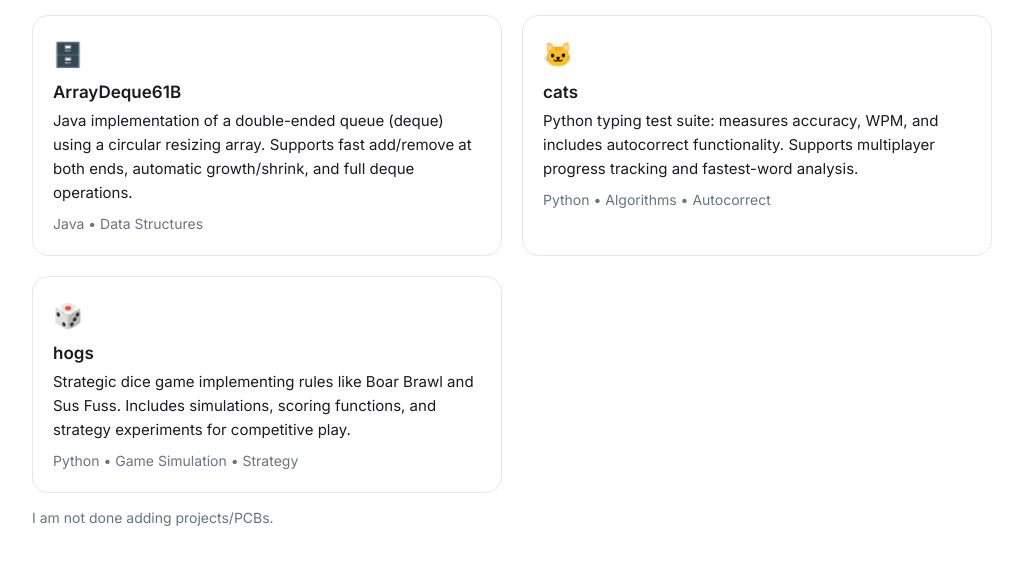
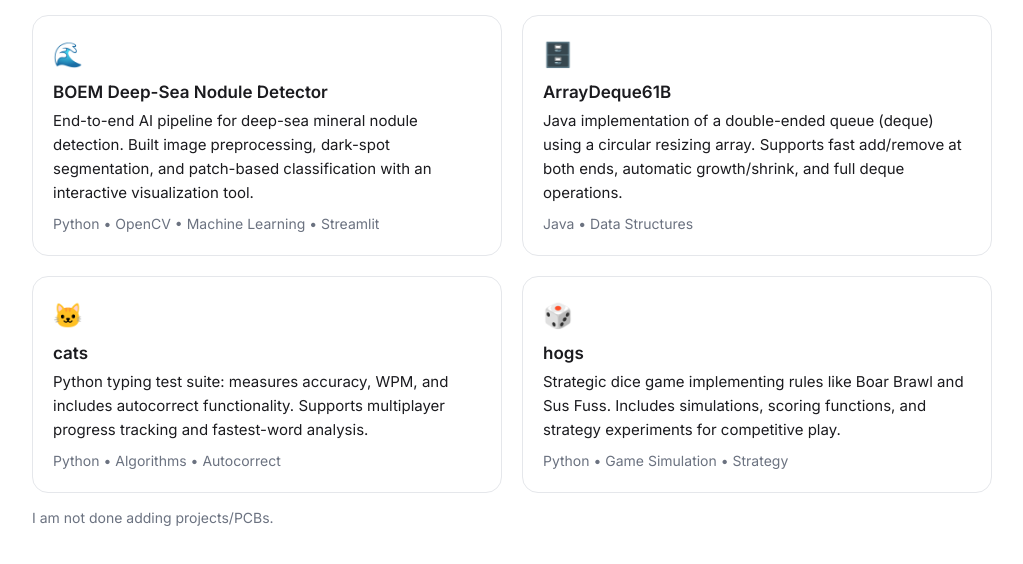
Before and after one commit to inez9/inez9.github.io, a plain HTML site: page CS-Projects.html in a window 1280 px wide. Shown: the part 158-722 px from the top of the page, without its empty margins (128-1151 px from the left). Drawn offline with Linux system fonts and the light colour scheme.

Commit message:
Creating BOEM project

```diff
--- a/CS-Projects.html
+++ b/CS-Projects.html
@@ -148,6 +148,17 @@
       <h2>CS Projects</h2>
       <div class="projects-grid">
 
+      <div class="project-card" onclick="window.location='BOEM.html'" style="cursor:pointer;">
+        <div class="project-icon">🌊</div>
+        <div class="project-title">BOEM Deep-Sea Nodule Detector</div>
+        <p class="project-desc">
+        End-to-end AI pipeline for deep-sea mineral nodule detection. Built image preprocessing,
+        dark-spot segmentation, and patch-based classification with an interactive visualization tool.
+        </p>
+        <div class="muted">Python • OpenCV • Machine Learning • Streamlit</div>
+      </div>
+
+
         <div class="project-card">
           <div class="project-icon">🗄️</div>
           <div class="project-title">ArrayDeque61B</div>
```
